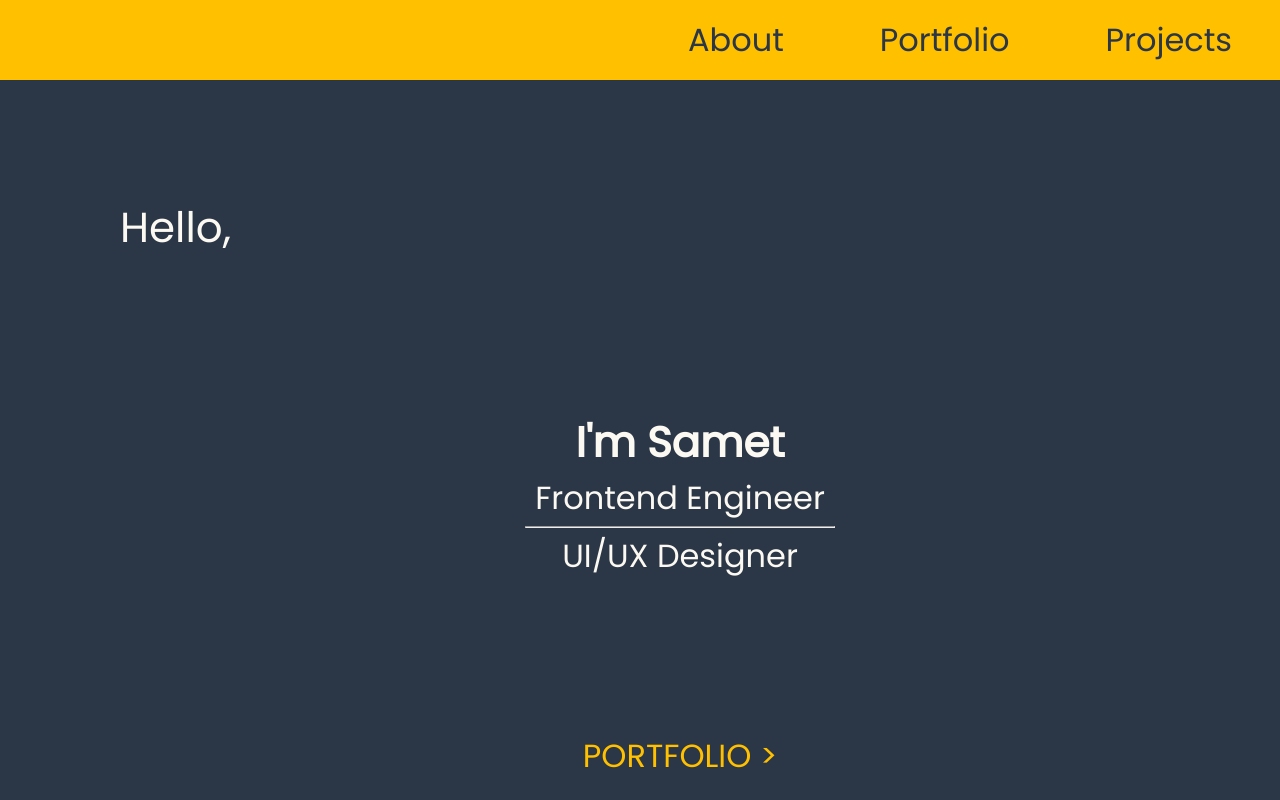
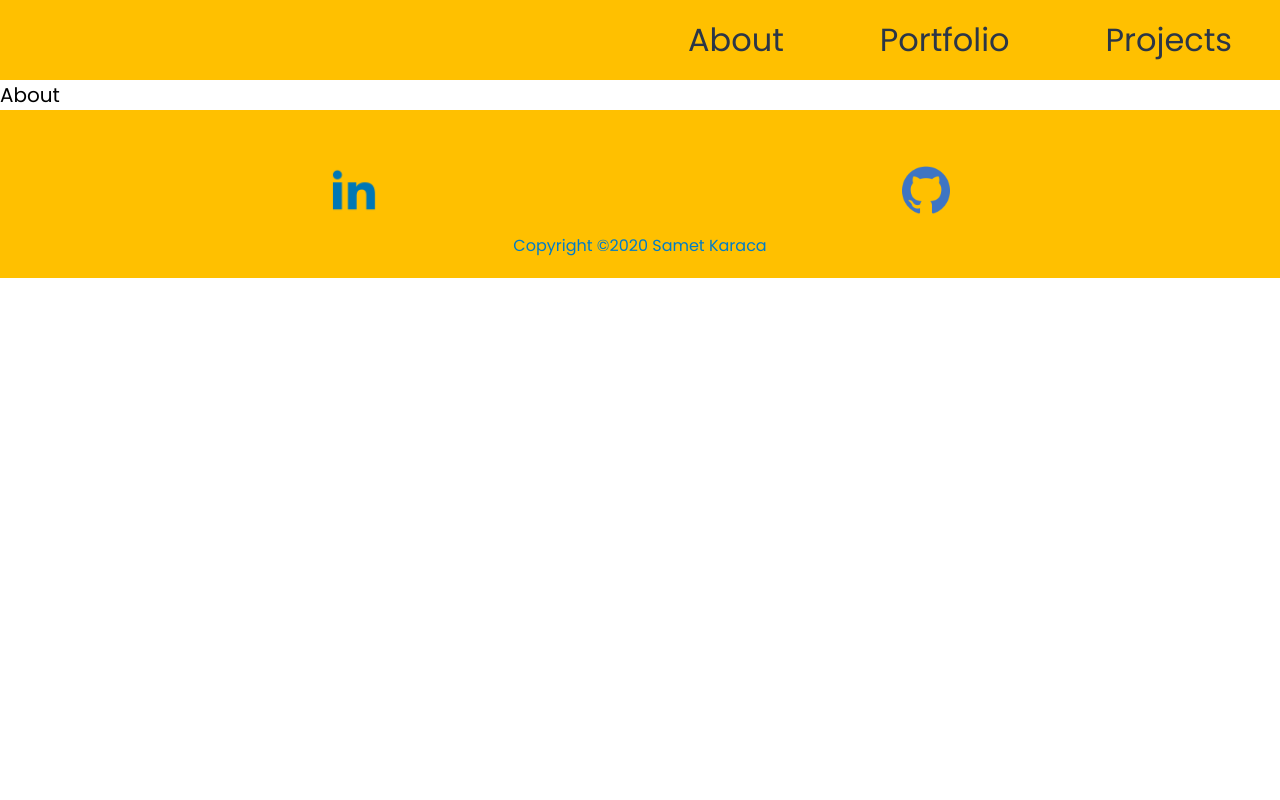
Before and after one commit to sametkaraca/portfolio, a React (Create React App) app: page /About in a window 1280 px wide. Shown: the top 800 px of the page. Built offline with nearby package versions, Linux system fonts and the light colour scheme.

Commit message:
Routing for Navbar.

```diff
--- a/package.json
+++ b/package.json
@@ -35,5 +35,8 @@
       "last 1 firefox version",
       "last 1 safari version"
     ]
+  },
+  "devDependencies": {
+    "react-router-dom": "^5.2.0"
   }
 }
--- a/src/App.jsx
+++ b/src/App.jsx
@@ -2,12 +2,13 @@ import React from "react";
 import Navbar from "./components/Navbar";
 import Footer from "./components/Footer";
 import Home from "./components/Home/Home";
+import { Pages } from "./components/Pages";
 
 const App = () => {
   return (
     <div>
       <Navbar />
-      <Home />
+      <Pages />
       <Footer />
     </div>
   );
--- a/src/components/About/About.jsx
+++ b/src/components/About/About.jsx
@@ -0,0 +1,5 @@
+import React from 'react';
+
+export const About = () => {
+    return (<div>About</div>);
+}
--- a/src/components/Navbar.jsx
+++ b/src/components/Navbar.jsx
@@ -1,4 +1,6 @@
 import React, { useState } from "react";
+import { NavLink } from "react-router-dom";
+
 import style from "../styles/components/_navbar.module.scss";
 
 const Navbar = () => {
@@ -22,7 +24,7 @@ const Navbar = () => {
         {navLinks.map((item) => (
           <li key={item} className={style.nav_links__link}>
 
-            <a href="#home" className={style.nav_links__link__a}>{item}</a>
+            <NavLink to={item} className={style.nav_links__link__a}>{item}</NavLink>
 
           </li>
         ))}
--- /dev/null
+++ b/src/components/Pages.js
@@ -0,0 +1,24 @@
+import React from "react";
+import { Route, Switch } from "react-router-dom";
+import { About } from "./About/About";
+import Home from "./Home/Home";
+import { Portfolio } from "./Portfolio/Portfolio";
+
+const Projects = () => <div>Projects page</div>;
+const NonExisting = () => (
+  <div>
+    4o4 <a href="/">back home</a>
+  </div>
+);
+
+export const Pages = () => {
+  return (
+    <Switch>
+      <Route path="/About" component={About} exact />
+      <Route path="/Portfolio" component={Portfolio} exact />
+      <Route path="/Projects" component={Projects} exact />
+      <Route path="/" component={Home} exact />
+      <Route component={NonExisting} exact />
+    </Switch>
+  );
+};
--- a/src/components/Portfolio/Portfolio.jsx
+++ b/src/components/Portfolio/Portfolio.jsx
@@ -1,11 +1,10 @@
 import React from 'react';
 import PortfolioHeader from './PortfolioHeader';
 
-const Portfolio = () => {
+export const Portfolio = () => {
     return (
         <div>
             <PortfolioHeader />
+            Portfolio Page
         </div>)
 }
-
-export default Portfolio;
--- a/src/index.js
+++ b/src/index.js
@@ -1,5 +1,11 @@
 import React from "react";
 import ReactDOM from "react-dom";
 import App from "./App.jsx";
+import { BrowserRouter } from "react-router-dom";
 
-ReactDOM.render(<App />, document.getElementById("root"));
+ReactDOM.render(
+  <BrowserRouter>
+    <App />
+  </BrowserRouter>,
+  document.getElementById("root")
+);
```
Also changed, not shown: 1 other file (tests, documents, lock files or other folders).
